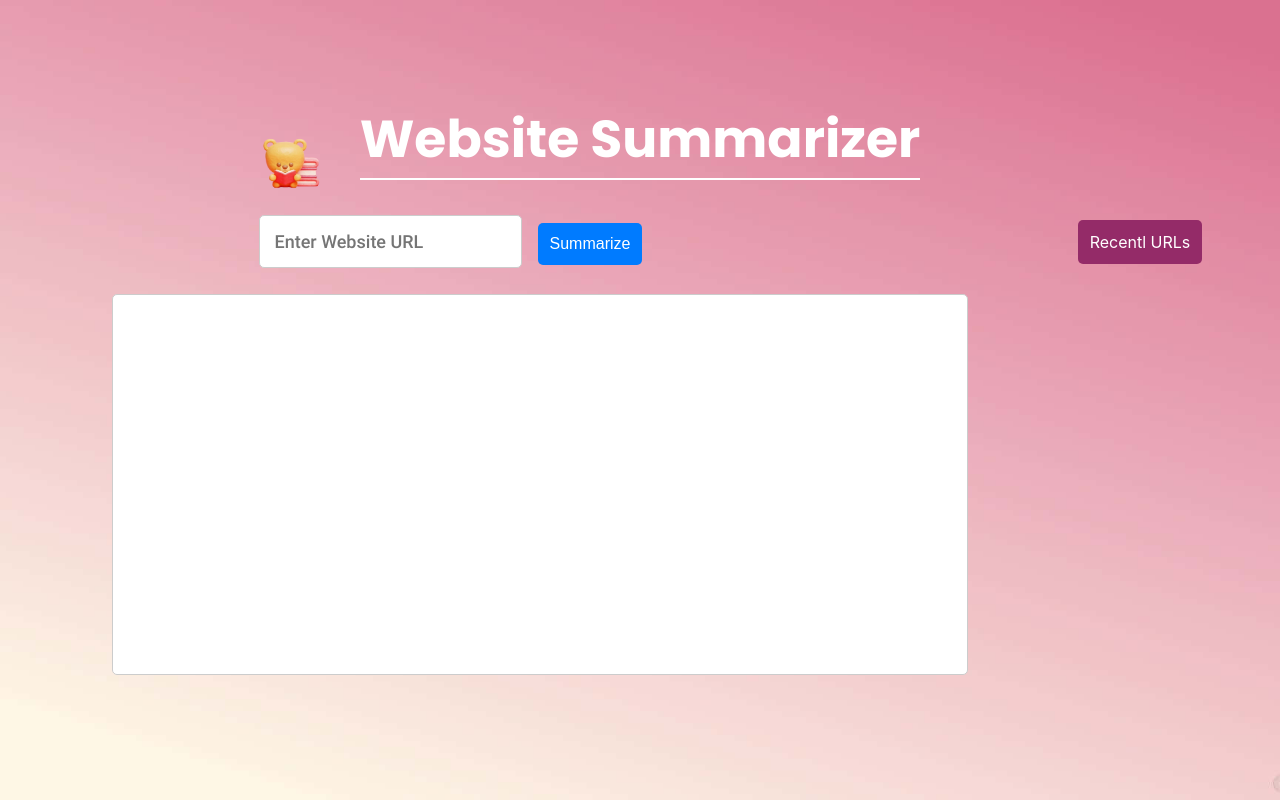
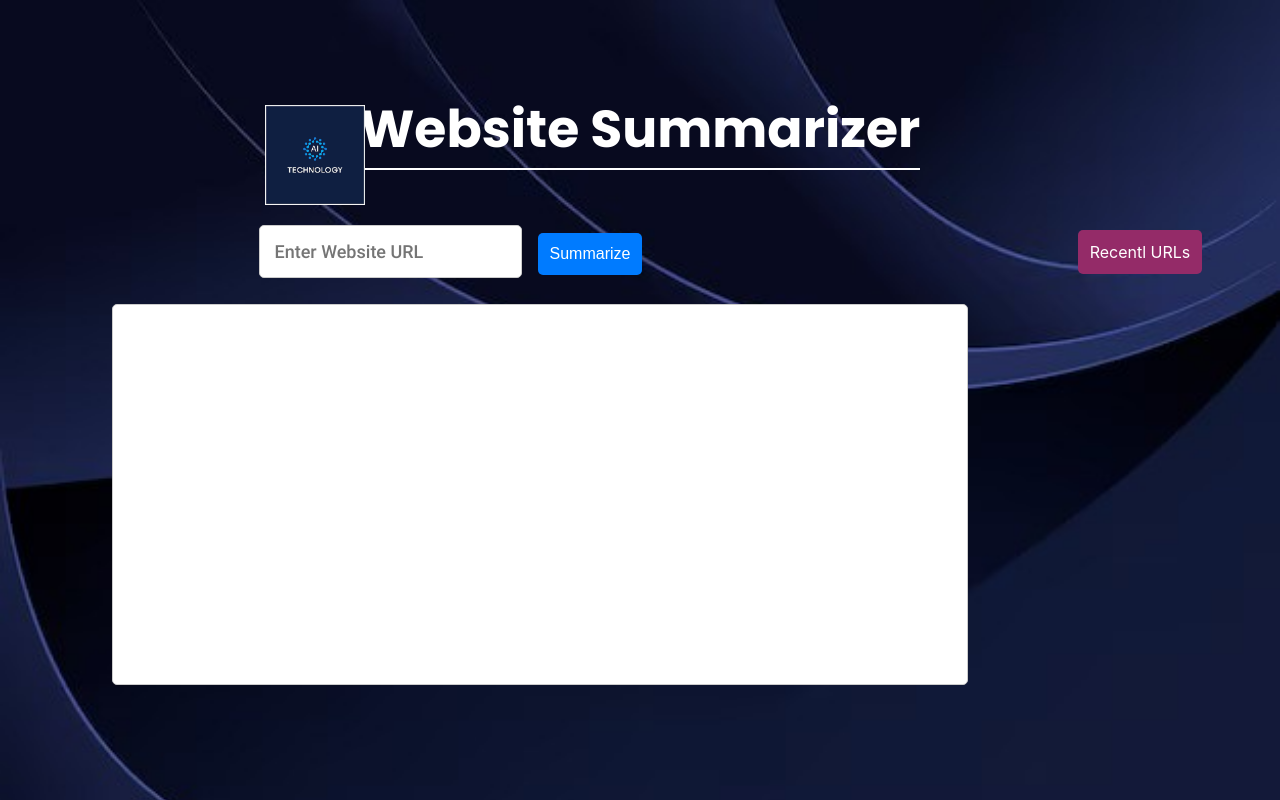
Before and after one commit to ChristyPan/CosmicGist, a React (Create React App) app in the folder website/: page / in a window 1280 px wide. Built offline with nearby package versions, Linux system fonts and the light colour scheme.

Commit message:
switch website theme

```diff
--- a/website/src/App.js
+++ b/website/src/App.js
@@ -2,7 +2,7 @@ import './App.css';
 
 import React, { useState, useEffect } from 'react';
 import axios from 'axios';
-import background from "./WallPaperPink.jpg";
+import background from "./WallPaper.jpg";
 
 
 function App() {
@@ -50,13 +50,13 @@ function App() {
         <h1 style={{ marginTop: '-10px', borderBottom: '2px solid #fff', fontFamily: "Poppins-Bold" }}>Website Summarizer</h1>
 
         <img
-        src="/reading.png"
+        src="/AIlogo.jpg"
         alt=""
         style={{
           marginTop: '-100px',   // Adjust the top margin
-          marginLeft: '-700px',   // Adjust the left margin
-          width: '125px',
-          height: '80px'
+          marginLeft: '-650px',   // Adjust the left margin
+          width: '100px',
+          height: '100px'
         }}>
         </img>
 
```
Also changed, not shown: website/public/AIlogo.jpg (added), website/src/WallPaper.jpg (added).
